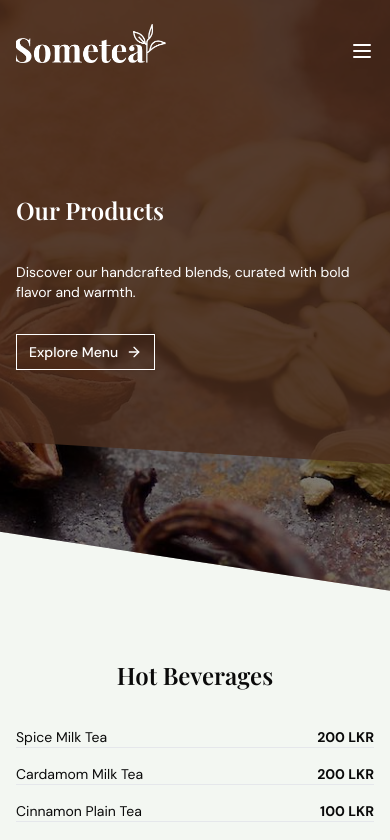
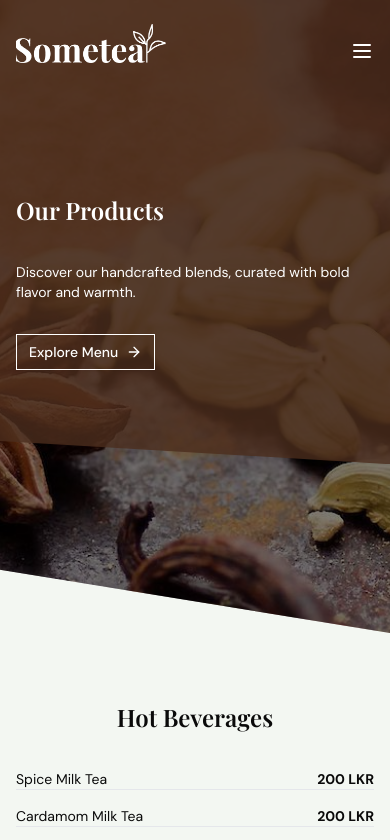
Before and after one commit to techocea/chai-ceylon, a Next.js app: page /products in a window 390 px wide. Shown: the top 840 px of the page. Built offline with nearby package versions, Linux system fonts and the light colour scheme; a web font is replaced by a local one.

Commit message:
increased banner height

```diff
--- a/components/common/HeroSection.tsx
+++ b/components/common/HeroSection.tsx
@@ -18,7 +18,7 @@ const HeroSection = ({
   imageSrc,
 }: HeroSectionProps) => {
   return (
-    <section className="relative min-h-[70vh] h-auto lg:min-h-screen">
+    <section className="relative min-h-[75vh] h-auto lg:min-h-screen">
       <div className="absolute inset-0 z-0 [clip-path:polygon(0_0,100%_0,100%_100%,0_90%)] lg:[clip-path:polygon(0_0,100%_0,100%_100%,0_80%)]">
         <Image
           src={imageSrc}
@@ -36,7 +36,7 @@ const HeroSection = ({
           <p className="text-sm">{subTitle}</p>
 
           <div>
-            <Link href="/menu">
+            <Link href="/products">
               <Button variant="outline" className="flex items-center gap-2">
                 {buttonText}
                 <ArrowRight size={18} />
```
